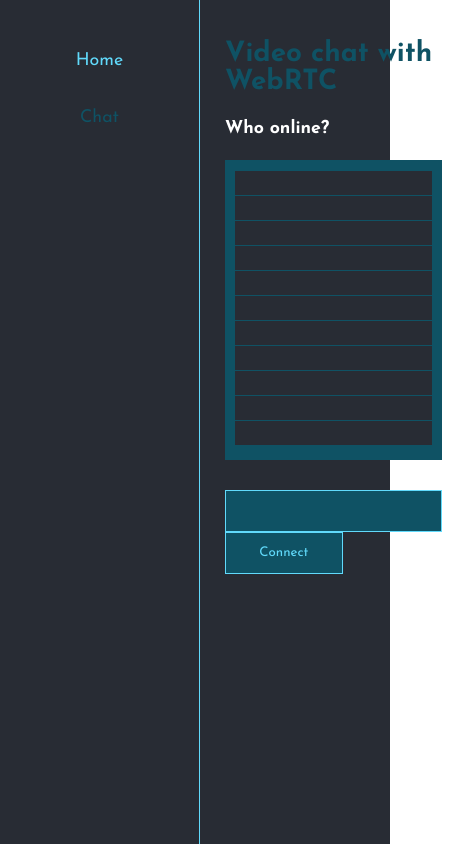
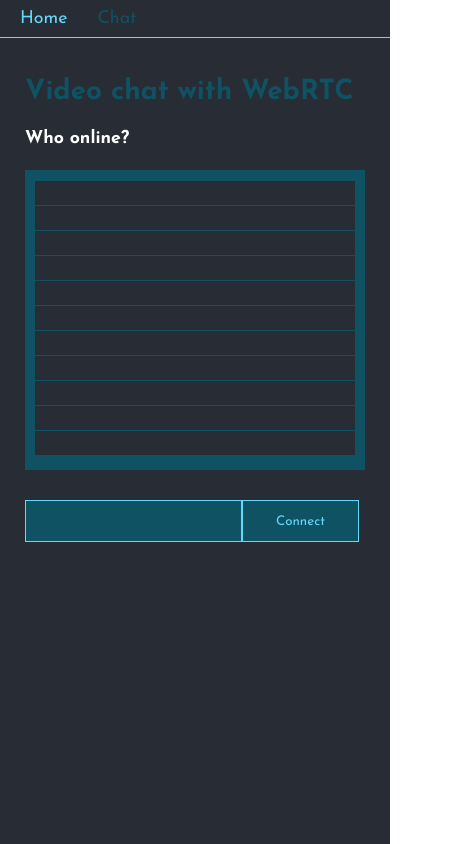
Before and after one commit to Dementeey/video-chat-webRTC-demo, a React (Create React App) app: page / in a window 390 px wide. Shown: the whole page, 467 px wide, since content can reach past the window. Built offline with nearby package versions, Linux system fonts and the light colour scheme.

Commit message:
Update: Add support sm screens

```diff
--- a/src/App.css
+++ b/src/App.css
@@ -78,7 +78,6 @@
 main {
   width: 100%;
   padding: 40px 25px;
-
 }
 
 nav {
@@ -86,3 +85,32 @@
   flex-direction: column;
   align-items: center;
 }
+
+@media screen and (max-width: 600px) {
+  .App {
+    flex-direction: column;
+    justify-content: flex-start;
+    width: 100vw;
+    height: 100vh;
+  }
+
+  aside {
+    flex-direction: row;
+    padding: 5px 10px;
+    width: 100%;
+    border-right: none;
+    border-bottom: 1px solid #61dafb;
+  }
+
+  nav {
+    flex-direction: row;
+    align-items: flex-start;
+    justify-content: flex-start;
+  }
+
+  .link {
+    margin-bottom: 0;
+    margin-right: 10px;
+    padding: 5px 10px;
+  }
+}
--- a/src/components/Chat.js
+++ b/src/components/Chat.js
@@ -108,13 +108,6 @@
   return (
     <>
       <h1>Chat</h1>
-      <input
-        id="TOGGLE_AUDIO"
-        type="checkbox"
-        onChange={({ target }) => setSettingAudio(target.checked)}
-      />
-
-      <label htmlFor="TOGGLE_AUDIO">Turn on or turn off audio</label>
 
       {errorMessage ? (
         <div className="view view-error">
@@ -136,6 +129,16 @@
           <ul className="preview-users">{previewUsers}</ul>
         </div>
       )}
+
+      <p>
+        <input
+          id="TOGGLE_AUDIO"
+          type="checkbox"
+          onChange={({ target }) => setSettingAudio(target.checked)}
+        />
+
+        <label htmlFor="TOGGLE_AUDIO">Turn {isOnAudio ? 'off' : 'on'} audio</label>
+      </p>
     </>
   )
 }
--- a/src/components/style.css
+++ b/src/components/style.css
@@ -113,9 +113,9 @@
   position: absolute;
 
   color: #61dafb;
-  font-size: 13px;
+  font-size: 12px;
   right: 8px;
-  bottom: 5px;
+  bottom: 2px;
 }
 
 .username {
@@ -125,14 +125,29 @@
   color: #61dafb;
 }
 
+.video-container {
+  width: 100%;
+  height: 100%;
+  background: rgba(0, 0, 0, 0.4);
+}
+
 @media screen and (max-width: 1345px) {
   .preview-self {
     right: -2px;
   }
 }
 
-.video-container {
-  width: 100%;
-  height: 100%;
-  background: rgba(0, 0, 0, 0.4);
+@media screen and (max-width: 600px) {
+  .view {
+    padding: 10px;
+    width: 90vw;
+    min-width: unset;
+    min-height: unset;
+    height: unset;
+    margin-top: 175px;
+  }
+
+  .preview-self {
+    top: -175px;
+  }
 }
```
